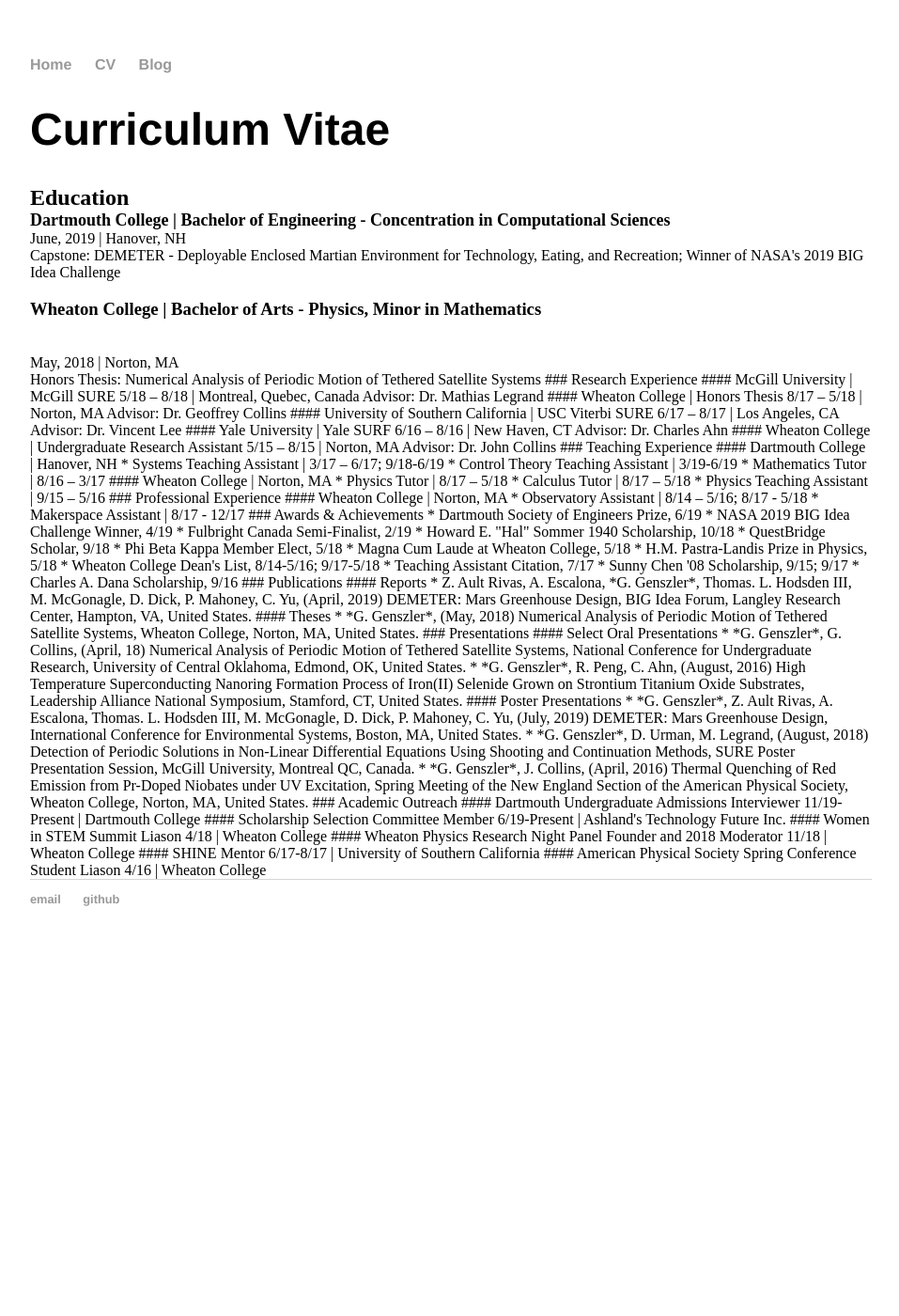
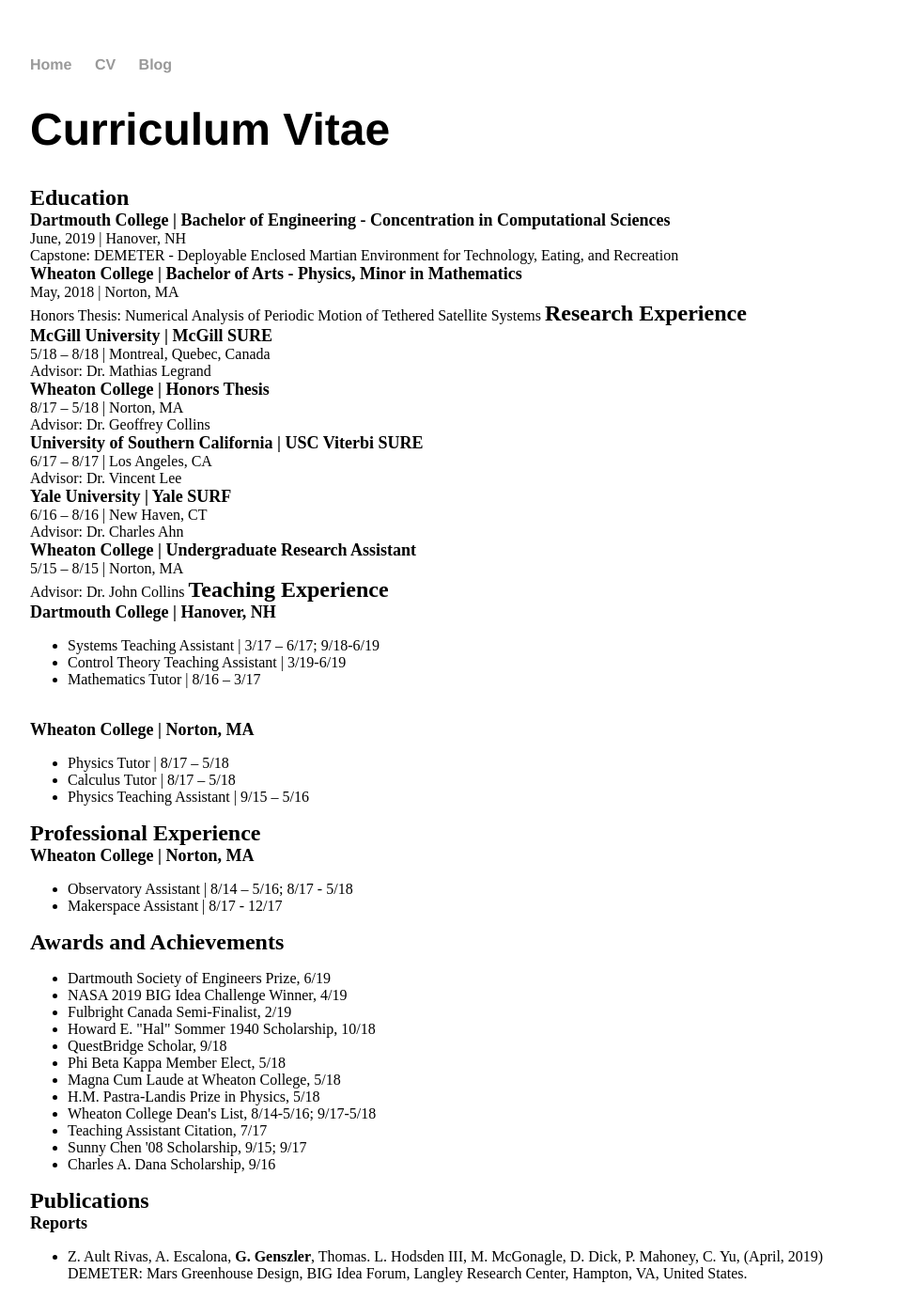
Before and after one commit to ggenszler/ggenszler.github.io, a Jekyll site: the page built from cv/index.html, in a window 1280 px wide and 1400 px high. Shown: the whole window at 94% size, without its empty margins (160-1117 px from the left). Built offline with Jekyll 4.4.1, drawn with Linux system fonts in a browser that asks for light colours; some of the changed text lies outside the part shown.

Commit message:
Update index.html

```diff
--- a/cv/index.html
+++ b/cv/index.html
@@ -10,95 +10,110 @@
 <font size="5"><b> Education </b></font>
 <br><font size="4"><b> Dartmouth College | Bachelor of Engineering - Concentration in Computational Sciences </b></font>
 <br>June, 2019 | Hanover, NH
-<br>Capstone: DEMETER - Deployable Enclosed Martian Environment for Technology, Eating, and Recreation; Winner of NASA's 2019 BIG Idea Challenge
+<br>Capstone: DEMETER - Deployable Enclosed Martian Environment for Technology, Eating, and Recreation
 
-<h3> Wheaton College | Bachelor of Arts - Physics, Minor in Mathematics </h3>
+<br><font size="4"><b> Wheaton College | Bachelor of Arts - Physics, Minor in Mathematics </b></font>
 <br>May, 2018 | Norton, MA
 <br>Honors Thesis: Numerical Analysis of Periodic Motion of Tethered Satellite Systems
 
-### Research Experience
-#### McGill University | McGill SURE
-5/18 – 8/18 | Montreal, Quebec, Canada
-Advisor: Dr. Mathias Legrand
+<font size="5"><b> Research Experience </b></font>
+<br><font size="4"><b> McGill University | McGill SURE </b></font>
+<br>5/18 – 8/18 | Montreal, Quebec, Canada
+<br>Advisor: Dr. Mathias Legrand
 
-#### Wheaton College | Honors Thesis
-8/17 – 5/18 | Norton, MA
-Advisor: Dr. Geoffrey Collins
+<br><font size="4"><b> Wheaton College | Honors Thesis </b></font>
+<br>8/17 – 5/18 | Norton, MA
+<br>Advisor: Dr. Geoffrey Collins
 
-#### University of Southern California | USC Viterbi SURE
-6/17 – 8/17 | Los Angeles, CA
-Advisor: Dr. Vincent Lee
+<br><font size="4"><b> University of Southern California | USC Viterbi SURE </b></font>
+<br>6/17 – 8/17 | Los Angeles, CA
+<br>Advisor: Dr. Vincent Lee
 
-#### Yale University | Yale SURF
-6/16 – 8/16 | New Haven, CT
-Advisor: Dr. Charles Ahn
+<br><font size="4"><b> Yale University | Yale SURF </b></font>
+<br>6/16 – 8/16 | New Haven, CT
+<br>Advisor: Dr. Charles Ahn
 
-#### Wheaton College | Undergraduate Research Assistant
-5/15 – 8/15 | Norton, MA
-Advisor: Dr. John Collins
+<br><font size="4"><b> Wheaton College | Undergraduate Research Assistant </b></font>
+<br>5/15 – 8/15 | Norton, MA
+<br>Advisor: Dr. John Collins
 
-### Teaching Experience
-#### Dartmouth College | Hanover, NH
-* Systems Teaching Assistant | 3/17 – 6/17; 9/18-6/19
-* Control Theory Teaching Assistant | 3/19-6/19
-* Mathematics Tutor | 8/16 – 3/17
+<font size="5"><b> Teaching Experience </b></font>
+<br><font size="4"><b> Dartmouth College | Hanover, NH </b></font>
+<ul>
+	<li> Systems Teaching Assistant | 3/17 – 6/17; 9/18-6/19 </li>
+	<li> Control Theory Teaching Assistant | 3/19-6/19 </li>
+	<li> Mathematics Tutor | 8/16 – 3/17 </li>
+</ul>
 
-#### Wheaton College | Norton, MA
-* Physics Tutor | 8/17 – 5/18
-* Calculus Tutor | 8/17 – 5/18
-* Physics Teaching Assistant | 9/15 – 5/16
+<br><font size="4"><b> Wheaton College | Norton, MA </b></font>
+<ul>
+	<li> Physics Tutor | 8/17 – 5/18 </li>
+	<li> Calculus Tutor | 8/17 – 5/18 </li>
+	<li> Physics Teaching Assistant | 9/15 – 5/16 </li>
+</ul>
 
-### Professional Experience
-#### Wheaton College | Norton, MA
-* Observatory Assistant | 8/14 – 5/16; 8/17 - 5/18
-* Makerspace Assistant | 8/17 - 12/17
+<font size="5"><b> Professional Experience </b></font>
+<br><font size="4"><b> Wheaton College | Norton, MA </b></font>
+<ul>
+	<li> Observatory Assistant | 8/14 – 5/16; 8/17 - 5/18 </li>
+	<li> Makerspace Assistant | 8/17 - 12/17 </li>
+</ul>
 
-### Awards & Achievements
-* Dartmouth Society of Engineers Prize, 6/19
-* NASA 2019 BIG Idea Challenge Winner, 4/19
-* Fulbright Canada Semi-Finalist, 2/19
-* Howard E. "Hal" Sommer 1940 Scholarship, 10/18
-* QuestBridge Scholar, 9/18
-* Phi Beta Kappa Member Elect, 5/18
-* Magna Cum Laude at Wheaton College, 5/18
-* H.M. Pastra-Landis Prize in Physics, 5/18
-* Wheaton College Dean's List, 8/14-5/16; 9/17-5/18
-* Teaching Assistant Citation, 7/17
-* Sunny Chen '08 Scholarship, 9/15; 9/17
-* Charles A. Dana Scholarship, 9/16
+<font size="5"><b> Awards and Achievements </b></font>
+<ul>
+	<li> Dartmouth Society of Engineers Prize, 6/19 </li>
+	<li> NASA 2019 BIG Idea Challenge Winner, 4/19 </li>
+	<li> Fulbright Canada Semi-Finalist, 2/19 </li>
+	<li> Howard E. "Hal" Sommer 1940 Scholarship, 10/18 </li>
+	<li> QuestBridge Scholar, 9/18 </li>
+	<li> Phi Beta Kappa Member Elect, 5/18 </li>
+	<li> Magna Cum Laude at Wheaton College, 5/18 </li>
+	<li> H.M. Pastra-Landis Prize in Physics, 5/18 </li>
+	<li> Wheaton College Dean's List, 8/14-5/16; 9/17-5/18 </li>
+	<li> Teaching Assistant Citation, 7/17 </li>
+	<li> Sunny Chen '08 Scholarship, 9/15; 9/17 </li>
+	<li> Charles A. Dana Scholarship, 9/16 </li>
+</ul>
 
-### Publications
-#### Reports
-* Z. Ault Rivas, A. Escalona, *G. Genszler*, Thomas. L. Hodsden III, M. McGonagle, D. Dick, P. Mahoney, C. Yu, (April, 2019) DEMETER: Mars Greenhouse Design, BIG Idea Forum, Langley Research Center, Hampton, VA, United States.
+<font size="5"><b> Publications </b></font>
+<br><font size="4"><b> Reports </b></font>
+<ul>
+	<li> Z. Ault Rivas, A. Escalona, <b>G. Genszler</b>, Thomas. L. Hodsden III, M. McGonagle, D. Dick, P. Mahoney, C. Yu, (April, 2019) DEMETER: Mars Greenhouse Design, BIG Idea Forum, Langley Research Center, Hampton, VA, United States. </li>
+</ul>
 
-#### Theses
-* *G. Genszler*, (May, 2018) Numerical Analysis of Periodic Motion of Tethered Satellite Systems, Wheaton College, Norton, MA, United States.
+<br><font size="4"><b> Theses </b></font>
+<li> <b>G. Genszler</b>, (May, 2018) Numerical Analysis of Periodic Motion of Tethered Satellite Systems, Wheaton College, Norton, MA, United States. </li>
+</ul>
 
-### Presentations
-#### Select Oral Presentations
-* *G. Genszler*, G. Collins, (April, 18) Numerical Analysis of Periodic Motion of Tethered Satellite Systems, National Conference for Undergraduate Research, University of Central Oklahoma, Edmond, OK, United States.
-* *G. Genszler*, R. Peng, C. Ahn, (August, 2016) High Temperature Superconducting Nanoring Formation Process of Iron(II) Selenide Grown on Strontium Titanium Oxide Substrates, Leadership Alliance National Symposium, Stamford, CT, United States.
+<font size="5"><b> Presentations </b></font>
+<br><font size="4"><b> Select Oral Presentations </b></font>
+<ul>
+	<li> <b>G. Genszler</b>, G. Collins, (April, 18) Numerical Analysis of Periodic Motion of Tethered Satellite Systems, National Conference for Undergraduate Research, University of Central Oklahoma, Edmond, OK, United States. </li>
+	<li> <b>G. Genszler</b>, R. Peng, C. Ahn, (August, 2016) High Temperature Superconducting Nanoring Formation Process of Iron(II) Selenide Grown on Strontium Titanium Oxide Substrates, Leadership Alliance National Symposium, Stamford, CT, United States. </li>
+</ul>
 
-#### Poster Presentations
-* *G. Genszler*, Z. Ault Rivas, A. Escalona, Thomas. L. Hodsden III, M. McGonagle, D. Dick, P. Mahoney, C. Yu, (July, 2019) DEMETER: Mars Greenhouse Design, International Conference for Environmental Systems, Boston, MA, United States.
-* *G. Genszler*, D. Urman, M. Legrand, (August, 2018) Detection of Periodic Solutions in Non-Linear Differential Equations Using Shooting and Continuation Methods, SURE Poster Presentation Session, McGill University, Montreal QC, Canada.
-* *G. Genszler*, J. Collins, (April, 2016) Thermal Quenching of Red Emission from Pr-Doped Niobates under UV Excitation, Spring Meeting of the New England Section of the American Physical Society, Wheaton College, Norton, MA, United States.
+<br><font size="4"><b> Poster Presentations </b></font>
+<ul>
+	<li> <b>G. Genszler</b>, Z. Ault Rivas, A. Escalona, Thomas. L. Hodsden III, M. McGonagle, D. Dick, P. Mahoney, C. Yu, (July, 2019) DEMETER: Mars Greenhouse Design, International Conference for Environmental Systems, Boston, MA, United States. </li>
+	<li> <b>G. Genszler</b>, D. Urman, M. Legrand, (August, 2018) Detection of Periodic Solutions in Non-Linear Differential Equations Using Shooting and Continuation Methods, SURE Poster Presentation Session, McGill University, Montreal QC, Canada. </li>
+	<li> <b>G. Genszler</b>, J. Collins, (April, 2016) Thermal Quenching of Red Emission from Pr-Doped Niobates under UV Excitation, Spring Meeting of the New England Section of the American Physical Society, Wheaton College, Norton, MA, United States. </li>
+</ul>
 
-### Academic Outreach
-#### Dartmouth Undergraduate Admissions Interviewer
-11/19-Present | Dartmouth College
+<font size="5"><b> Academic Outreach </b></font>
+<br><font size="4"><b> Dartmouth Undergraduate Admissions Interviewer </b></font>
+<br>11/19-Present | Dartmouth College
 
-#### Scholarship Selection Committee Member
-6/19-Present | Ashland's Technology Future Inc.
+<br><font size="4"><b> Scholarship Selection Committee Member </b></font>
+<br>6/19-Present | Ashland's Technology Future Inc.
 
-#### Women in STEM Summit Liason
-4/18 | Wheaton College
+<br><font size="4"><b> Women in STEM Summit Liason
+<br>4/18 | Wheaton College
 
-#### Wheaton Physics Research Night Panel Founder and 2018 Moderator
-11/18 | Wheaton College
+<br><font size="4"><b> Wheaton Physics Research Night Panel Founder and 2018 Moderator </b></font>
+<br>11/18 | Wheaton College
 
-#### SHINE Mentor
-6/17-8/17 | University of Southern California
+<br><font size="4"><b> SHINE Mentor </b></font>
+<br>6/17-8/17 | University of Southern California
 
-#### American Physical Society Spring Conference Student Liason
-4/16 | Wheaton College
+<br><font size="4"><b> American Physical Society Spring Conference Student Liason </b></font>
+<br>4/16 | Wheaton College
```
